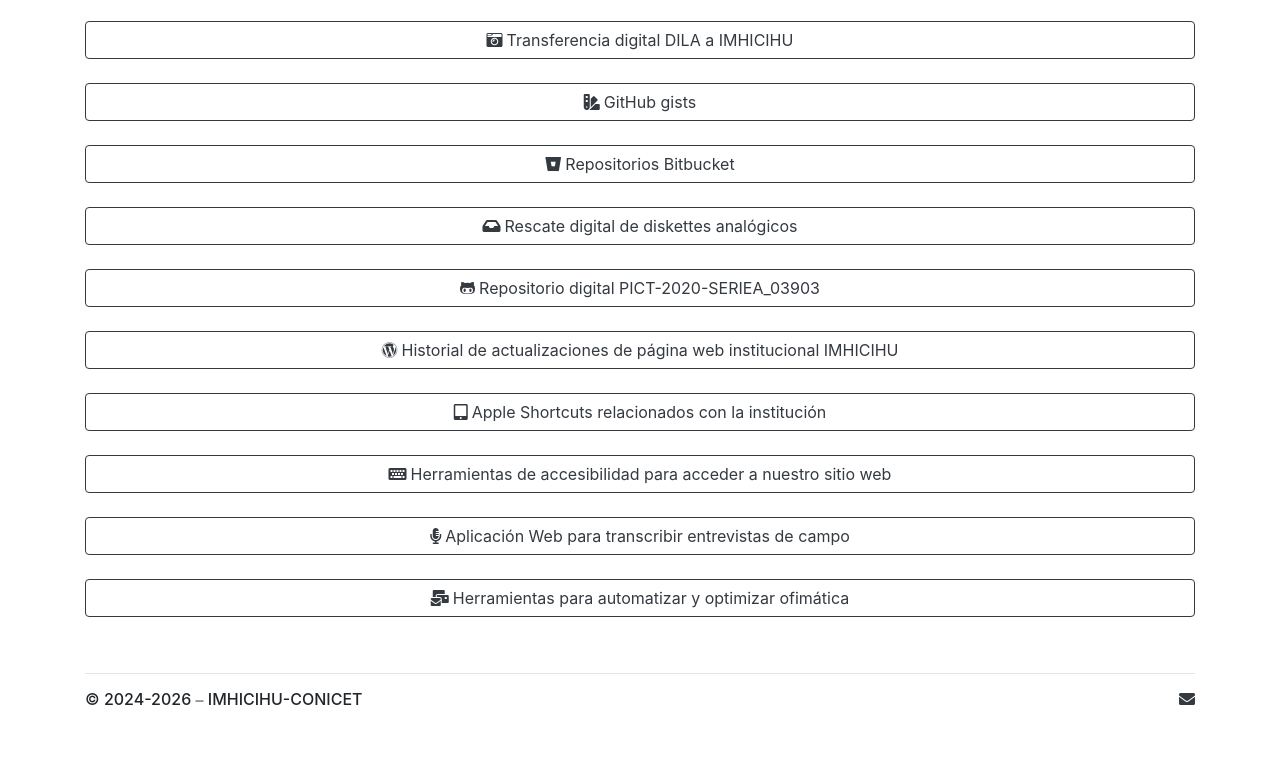
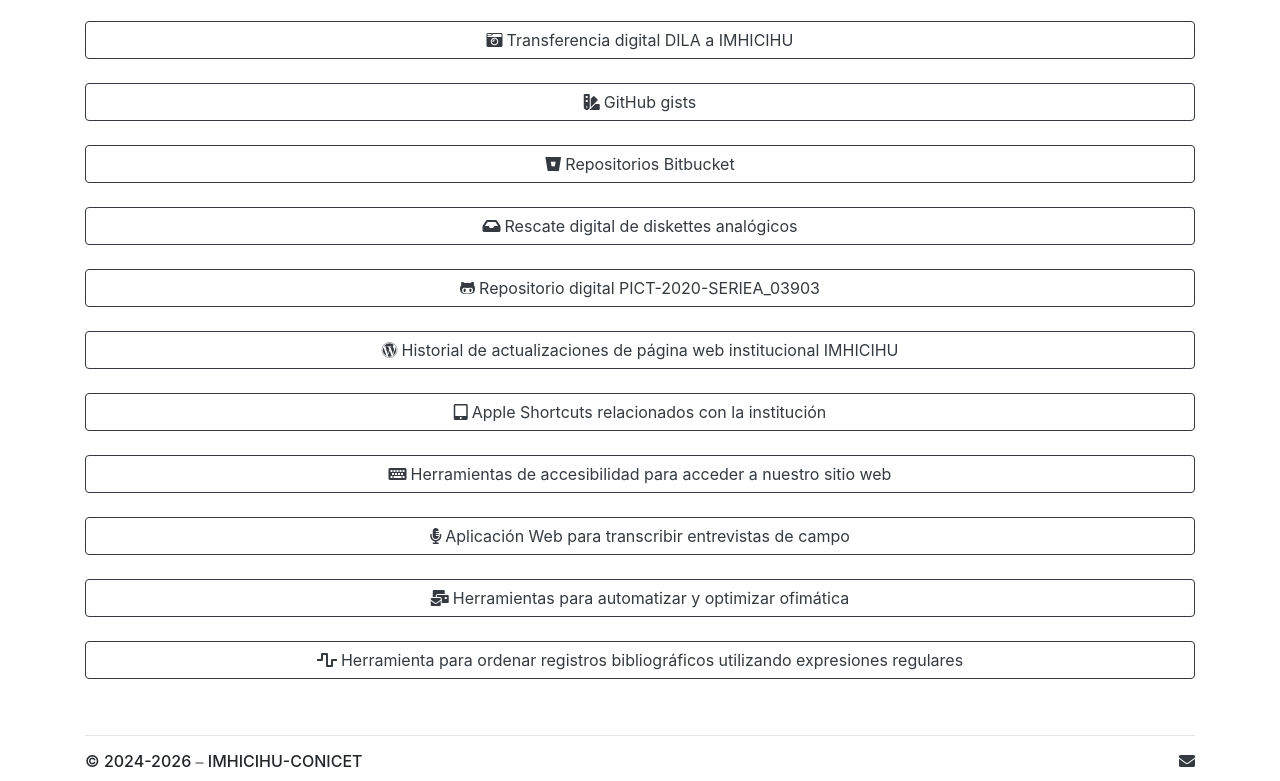
Before and after one commit to imhicihu/Enlaces, a website: page index.html in a window 1280 px wide. Shown: the part 1039-1820 px from the top of the page. Before the commit the page ends 1758 px from the top, so only its background shows below. Drawn offline with nearby package versions, Linux system fonts and the light colour scheme.

Commit message:
Add new link for bibliographic tool (regEx webapp)
Signed-off-by: IMHICIHU <imhicihu@gmail.com>

```diff
--- a/index.html
+++ b/index.html
@@ -100,6 +100,8 @@
   <a href="https://hablante.surge.sh/" class="btn btn-outline-dark btn-block" role="button" target="_blank"><i class="fas fa-microphone-alt">&nbsp;</i>Aplicación Web para transcribir entrevistas de campo</a>
   <br>
   <a href="https://github.com/imhicihu/Automation" class="btn btn-outline-dark btn-block" role="button" target="_blank"><i class="fas fa-mail-bulk">&nbsp;</i>Herramientas para automatizar y optimizar ofimática</a>
+   <br>
+  <a href="https://reg-rex.vercel.app/" class="btn btn-outline-dark btn-block" role="button" target="_blank"><i class="fas fa-wave-square">&nbsp;</i>Herramienta para ordenar registros bibliográficos utilizando expresiones regulares</a>
 </div>
 
         <!------------------Footer-------------------------->
@@ -109,5 +111,4 @@
   </div>
 </div>
 </body>
-
 </html>
```
